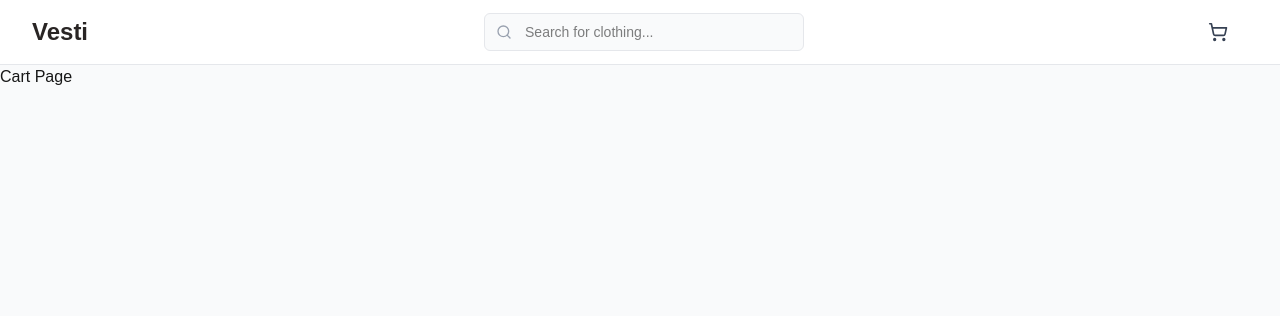
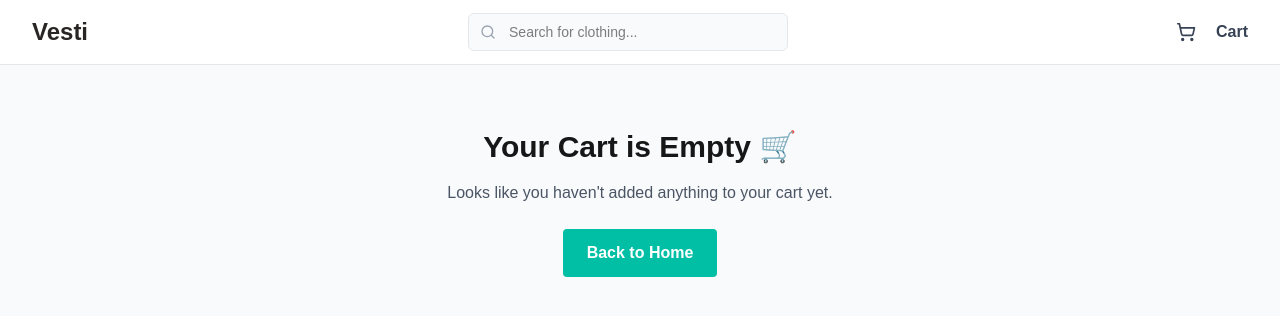
Before and after one commit to manuel4life/vesti-app, a Next.js app: page /cart in a window 1280 px wide. Shown: the top 316 px of the page. Built offline with nearby package versions, Linux system fonts and the light colour scheme.

Commit message:
feature: cart page

```diff
--- a/components/Navbar.tsx
+++ b/components/Navbar.tsx
@@ -64,6 +64,12 @@ const Navbar: React.FC<NavbarProps> = ({ cartItemCount, onCartClick }) => {
                 <Menu className="w-5 h-5 text-gray-700" />
               )}
             </button>
+            <Link
+              href="/cart"
+              className="text-gray-700 hover:text-[#01bfa5] font-semibold"
+            >
+              Cart
+            </Link>
           </div>
         </div>
       </div>
--- a/pages/cart.tsx
+++ b/pages/cart.tsx
@@ -1,7 +1,31 @@
+import Link from "next/link";
 import React from "react";
 
-const CartPage = () => {
-  return <div>Cart Page</div>;
+const CartPage: React.FC = () => {
+  const cartItems: any[] = [];
+
+  if (cartItems.length === 0) {
+    return (
+      <div className="max-w-2xl mx-auto py-16 text-center">
+        <h1 className="text-3xl font-bold mb-4">Your Cart is Empty 🛒</h1>
+        <p className="text-gray-600 mb-6">
+          Looks like you haven't added anything to your cart yet.
+        </p>
+        <Link
+          href="/"
+          className="inline-block bg-[#01bfa5] hover:bg-[#01bfa5]/90 text-white px-6 py-3 rounded font-semibold"
+        >
+          Back to Home
+        </Link>
+      </div>
+    );
+  }
+
+  return (
+    <div className="max-w-4xl mx-auto py-10">
+      <h1 className="text-3xl font-bold mb-6">Your Cart</h1>
+    </div>
+  );
 };
 
 export default CartPage;
--- a/pages/products/[id].tsx
+++ b/pages/products/[id].tsx
@@ -40,8 +40,8 @@ const ProductPage: React.FC<ProductPageProps> = ({ product }) => {
               <Image
                 src={thumb}
                 alt={`${product.title} thumbnail ${index}`}
-                width={96} // px
-                height={96} // px
+                width={96}
+                height={96}
                 className="object-contain p-1"
               />
             </div>
@@ -52,8 +52,8 @@ const ProductPage: React.FC<ProductPageProps> = ({ product }) => {
           <Image
             src={mainImage}
             alt={product.title}
-            width={600} // px
-            height={400} // px
+            width={600}
+            height={400}
             className="object-contain p-4"
           />
         </div>
```
Also changed, not shown: interfaces/index.ts (+4 -3 lines), 1 other file (tests, documents, lock files or other folders).
